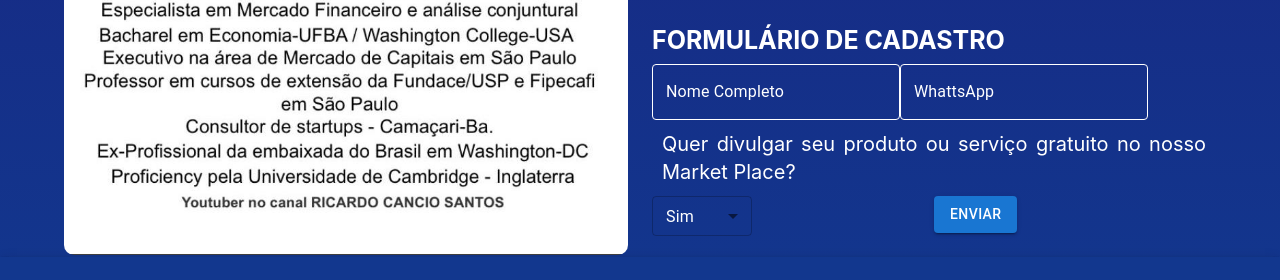
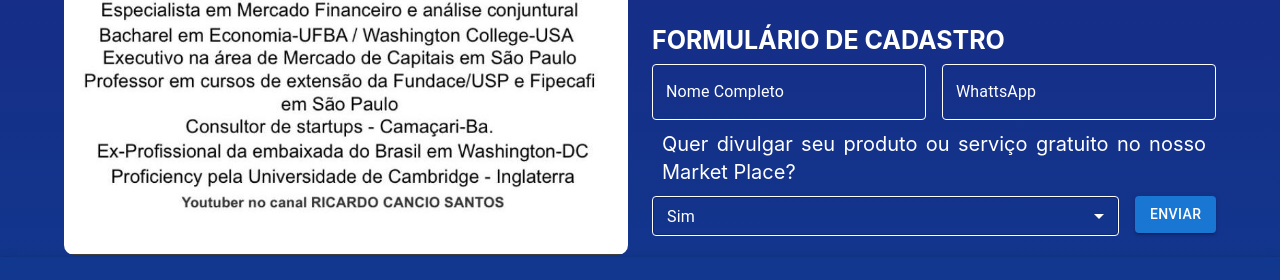
Before and after one commit to Jhrfbarros/trilhacerta-lancamento, a React (Create React App) app: page / in a window 1280 px wide. Shown: the part 974-1254 px from the top of the page. Built offline with nearby package versions, Linux system fonts and the light colour scheme.

Commit message:
customize select component

```diff
--- a/src/pages/home/index.css
+++ b/src/pages/home/index.css
@@ -67,3 +67,11 @@
     font-size: 20px;
     margin: 10px;
 }
+
+.form-grid .input{
+    width: 100%;
+
+}
+.form-grid .input input{
+    color: #FFF;
+}
--- a/src/pages/home/index.tsx
+++ b/src/pages/home/index.tsx
@@ -66,8 +66,7 @@ export default function Apresentacao() {
 
     }
 
-
-
+    const selectColor = '#FFF';
 
     return (
 
@@ -105,18 +104,24 @@ export default function Apresentacao() {
                             <h2 className="subtitle-page">FORMULÁRIO DE CADASTRO</h2>
 
                             <Box component="form">
+                                <Grid container spacing={2}>
+                                    <Grid item xs={12} md={6} lg={6}>
                                         <TextField sx={{
                                             "& .MuiInputLabel-root": {color: 'white'},
                                             "& .MuiOutlinedInput-root": {
                                                 "& > fieldset": { borderColor: "white" },
                                             },
-                            }} name='nome' onChange={handleUpdateInput} value={nome} className='input' id="outlined-basic" placeholder='Nome Completo' label="Nome Completo" variant="outlined" />
+                                            }} name='nome' onChange={handleUpdateInput} value={nome} className='input' id="nome" placeholder='Nome Completo' label="Nome Completo" variant="outlined" />
+                                    </Grid>
+                                    <Grid item xs={12} md={6} lg={6}>
                                         <TextField sx={{
                                             "& .MuiInputLabel-root": {color: 'white'},
                                             "& .MuiOutlinedInput-root": {
                                                 "& > fieldset": { borderColor: "white" },
                                             },
-                            }} name='telefone' onChange={handleUpdateInput} value={telefone} className='input' id="outlined-basic" placeholder='WhattsApp' label="WhattsApp" variant="outlined" />
+                                            }} name='telefone' onChange={handleUpdateInput} value={telefone} className='input' id="telefone" placeholder='WhattsApp' label="WhattsApp" variant="outlined" />
+                                    </Grid>
+                                </Grid>
                             </Box>
 
                             <p className='texto-form'>
@@ -124,19 +129,26 @@ export default function Apresentacao() {
                                 gratuito no nosso Market Place?
                             </p>
 
-                            <Grid container>
-                                <Grid item xs={12} md={6} lg={6}>
+                            <Grid container spacing={2}>
+                                <Grid item xs={6} md={10} lg={10}>
+
                                     <Select
                                         id="divulgacao"
                                         value={divulgacao}
                                         label="Divulgacao"
                                         onChange={handleChange}
-                                        className="dropdown"
                                         sx={{
-                                            width: 100,
+                                            width: '100%',
                                             height: 40,
-                                            color: "#FFF",
-
+                                            color: selectColor,
+                                            border: "1px solid",
+                                            borderColor: selectColor,
+                                            "&.Mui-focused": {
+                                                color: selectColor,
+                                            },
+                                            "& .MuiSvgIcon-root": {
+                                                color: selectColor,
+                                            },
                                         }}
                                         >
                                             <MenuItem selected value={"Sim"}>Sim</MenuItem>
@@ -144,7 +156,7 @@ export default function Apresentacao() {
                                     </Select>
                                 </Grid>
 
-                                <Grid item xs={12} md={6} lg={6}>
+                                <Grid item xs={6} md={2} lg={2}>
                                     <Stack spacing={2} direction="row">
                                         <Button onClick={handleSubmit} className='button-form' variant="contained">Enviar</Button>
                                     </Stack>
```
Lines whose indentation alone changed are shown as unchanged.
